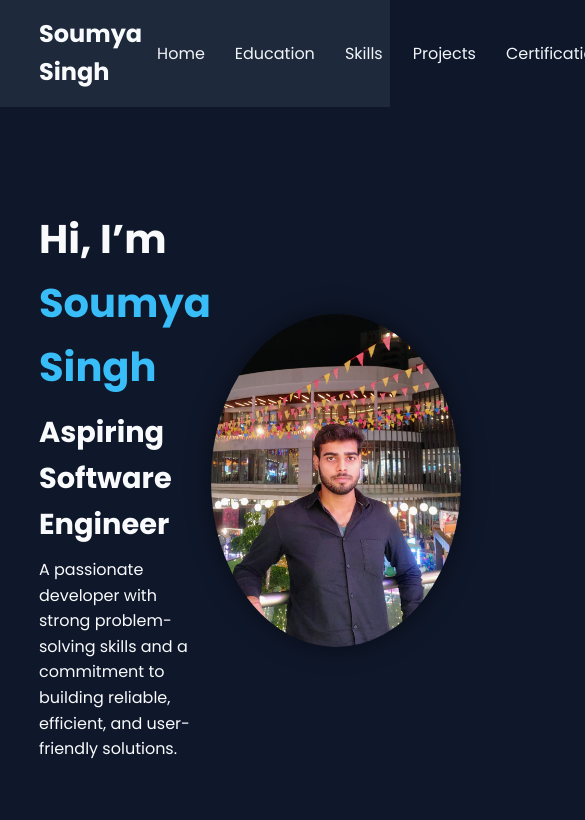
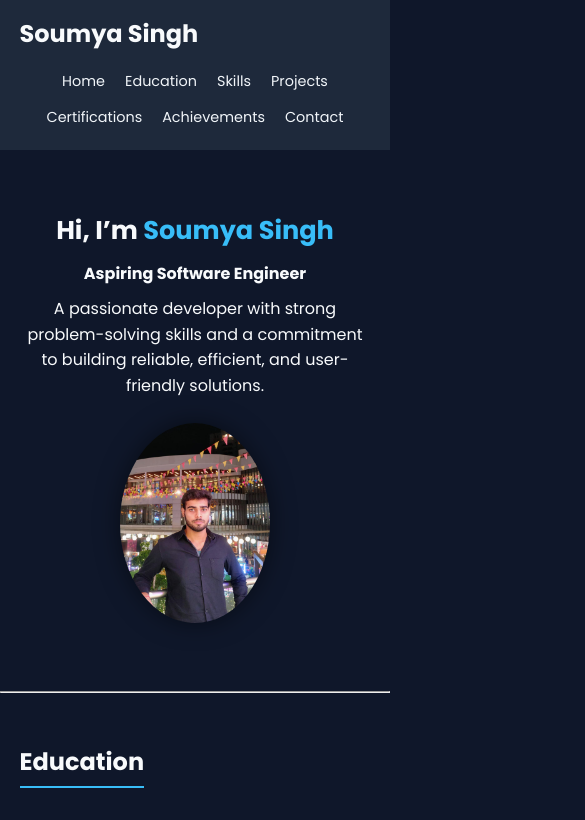
Before and after one commit to Soumya5704/MyPortfolio, a plain HTML site: page index.html in a window 390 px wide. Shown: the top 820 px of the page, 585 px wide, since content can reach past the window. Drawn offline with Linux system fonts and the light colour scheme.

Commit message:
Update style.css

```diff
--- a/style.css
+++ b/style.css
@@ -120,3 +120,91 @@ footer {
   background: #1e293b;
   margin-top: 40px;
 }
+
+@media (max-width: 1024px) {
+  nav ul li {
+    margin: 0 10px;
+  }
+
+  .hero {
+    flex-direction: column;
+    text-align: center;
+    padding: 60px 5%;
+  }
+
+  .hero-text h1 {
+    font-size: 2rem;
+  }
+
+  .hero-text h2 {
+    font-size: 1.3rem;
+  }
+
+  .hero-img img {
+    width: 180px;
+    margin-top: 25px;
+  }
+}
+
+@media (max-width: 768px) {
+  nav {
+    flex-direction: column;
+    align-items: flex-start;
+    padding: 15px 5%;
+  }
+
+  nav ul {
+    flex-wrap: wrap;
+    justify-content: center;
+    width: 100%;
+    margin-top: 10px;
+  }
+
+  nav ul li {
+    margin: 5px 10px;
+  }
+
+  .section {
+    padding: 50px 5%;
+  }
+
+  .section h2 {
+    font-size: 1.5rem;
+  }
+
+  .card {
+    padding: 15px;
+  }
+
+  .skills-list {
+    flex-direction: column;
+    align-items: flex-start;
+  }
+
+  .skills-list span {
+    display: inline-block;
+    margin-bottom: 8px;
+  }
+}
+
+@media (max-width: 480px) {
+  .hero-text h1 {
+    font-size: 1.6rem;
+  }
+
+  .hero-text h2 {
+    font-size: 1rem;
+  }
+
+  .hero-img img {
+    width: 150px;
+  }
+
+  nav ul li a {
+    font-size: 0.9rem;
+  }
+
+  footer {
+    font-size: 0.9rem;
+  }
+}
```
